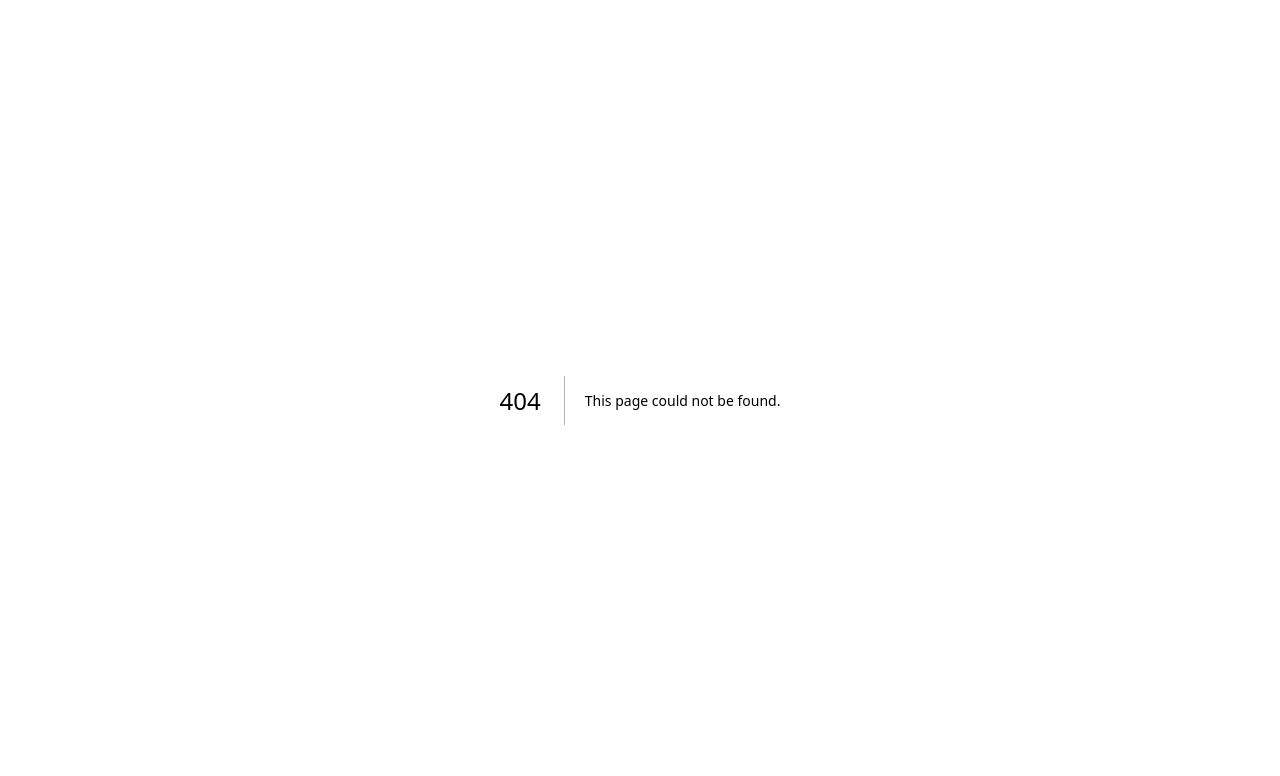
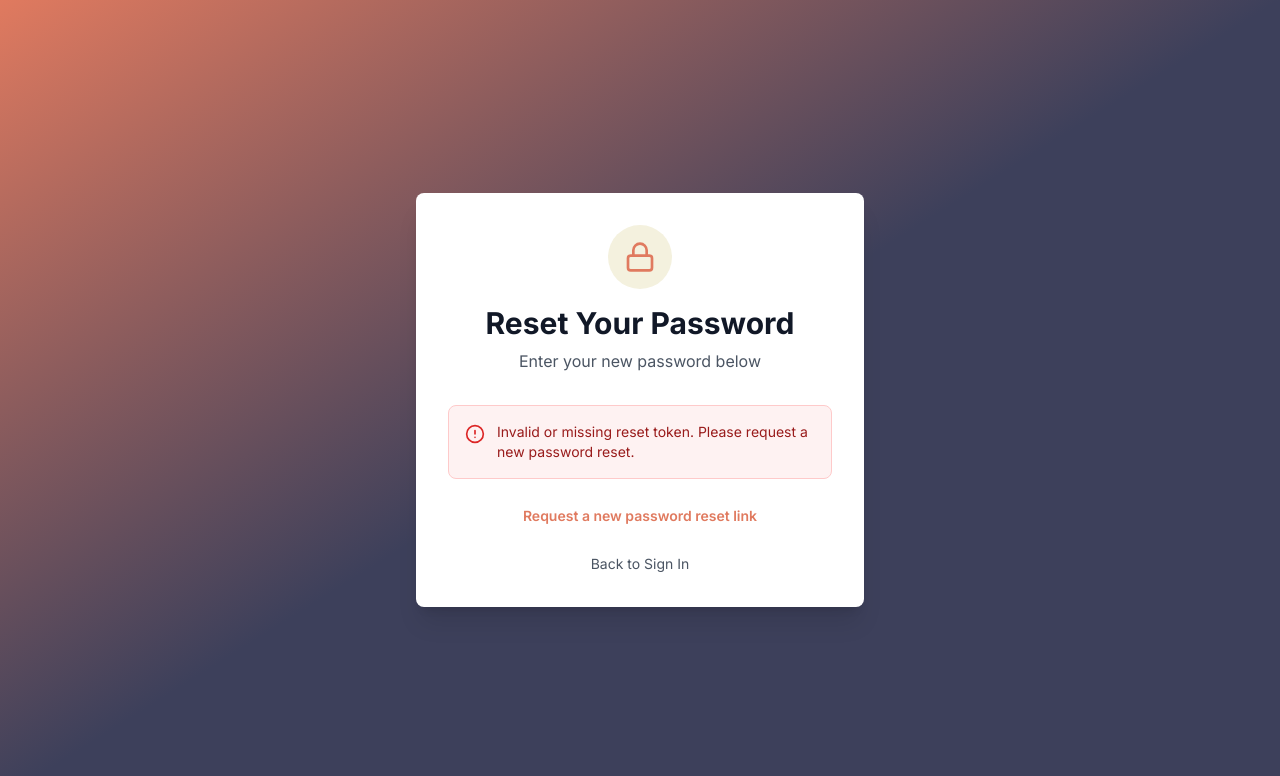
Before and after one commit to the-zedman/pitch-my-page, a Next.js app: page /auth/reset-password in a window 1280 px wide. Before the commit this address had no page. Shown: the top 776 px of the page. Built offline with nearby package versions, Linux system fonts and the light colour scheme.

Commit message:
Add reset password page for password reset flow

```diff
--- /dev/null
+++ b/app/auth/reset-password/page.tsx
@@ -0,0 +1,197 @@
+'use client'
+
+import { useState, useEffect } from 'react'
+import Link from 'next/link'
+import { useRouter, useSearchParams } from 'next/navigation'
+import { useForm } from 'react-hook-form'
+import { zodResolver } from '@hookform/resolvers/zod'
+import { z } from 'zod'
+import { Loader2, Lock, AlertCircle, CheckCircle } from 'lucide-react'
+import { createSupabaseClient } from '@/lib/supabase/client'
+
+const resetPasswordSchema = z.object({
+  password: z.string().min(8, 'Password must be at least 8 characters'),
+  confirmPassword: z.string(),
+}).refine((data) => data.password === data.confirmPassword, {
+  message: "Passwords don't match",
+  path: ["confirmPassword"],
+})
+
+type ResetPasswordFormData = z.infer<typeof resetPasswordSchema>
+
+export default function ResetPasswordPage() {
+  const router = useRouter()
+  const searchParams = useSearchParams()
+  const [loading, setLoading] = useState(false)
+  const [error, setError] = useState<string | null>(null)
+  const [success, setSuccess] = useState(false)
+  const [token, setToken] = useState<string | null>(null)
+
+  useEffect(() => {
+    const tokenParam = searchParams.get('token')
+    if (tokenParam) {
+      setToken(tokenParam)
+    } else {
+      setError('Invalid or missing reset token. Please request a new password reset.')
+    }
+  }, [searchParams])
+
+  const {
+    register,
+    handleSubmit,
+    formState: { errors },
+  } = useForm<ResetPasswordFormData>({
+    resolver: zodResolver(resetPasswordSchema),
+  })
+
+  const onSubmit = async (data: ResetPasswordFormData) => {
+    if (!token) {
+      setError('Invalid reset token')
+      return
+    }
+
+    setLoading(true)
+    setError(null)
+    setSuccess(false)
+
+    try {
+      const supabase = createSupabaseClient()
+
+      // Update password using the token
+      const { error: updateError } = await supabase.auth.updateUser({
+        password: data.password,
+      })
+
+      if (updateError) {
+        throw updateError
+      }
+
+      setSuccess(true)
+
+      // Redirect to login after a moment
+      setTimeout(() => {
+        router.push('/auth/login?message=Password reset successfully')
+      }, 2000)
+    } catch (err: any) {
+      console.error('Password reset error:', err)
+      setError(err.message || 'Failed to reset password. The link may have expired. Please request a new one.')
+    } finally {
+      setLoading(false)
+    }
+  }
+
+  return (
+    <div className="min-h-screen bg-gradient-to-br from-primary-500 via-primary-400 to-primary-600 flex items-center justify-center p-4">
+      <div className="max-w-md w-full bg-white rounded-lg shadow-xl p-8">
+        <div className="text-center mb-8">
+          <div className="w-16 h-16 bg-accent-eggshell rounded-full flex items-center justify-center mx-auto mb-4">
+            <Lock className="w-8 h-8 text-primary-500" />
+          </div>
+          <h1 className="text-3xl font-bold text-gray-900 mb-2">Reset Your Password</h1>
+          <p className="text-gray-600">
+            Enter your new password below
+          </p>
+        </div>
+
+        {error && (
+          <div className="mb-6 p-4 bg-red-50 border border-red-200 rounded-lg flex items-start gap-3">
+            <AlertCircle className="w-5 h-5 text-red-600 flex-shrink-0 mt-0.5" />
+            <div className="flex-1">
+              <p className="text-sm text-red-800">{error}</p>
+            </div>
+          </div>
+        )}
+
+        {success && (
+          <div className="mb-6 p-4 bg-green-50 border border-green-200 rounded-lg flex items-start gap-3">
+            <CheckCircle className="w-5 h-5 text-green-600 flex-shrink-0 mt-0.5" />
+            <div className="flex-1">
+              <p className="text-sm text-green-800 font-semibold">Password reset successfully!</p>
+              <p className="text-sm text-green-700 mt-1">Redirecting to login...</p>
+            </div>
+          </div>
+        )}
+
+        {token && !success && (
+          <form onSubmit={handleSubmit(onSubmit)} className="space-y-4">
+            {/* New Password */}
+            <div>
+              <label htmlFor="password" className="block text-sm font-medium text-gray-700 mb-2">
+                New Password
+              </label>
+              <div className="relative">
+                <Lock className="absolute left-3 top-1/2 transform -translate-y-1/2 text-gray-400 w-5 h-5" />
+                <input
+                  id="password"
+                  type="password"
+                  {...register('password')}
+                  placeholder="At least 8 characters"
+                  className="w-full pl-10 pr-4 py-2 border border-gray-300 rounded-lg focus:ring-2 focus:ring-primary-500 focus:border-transparent"
+                />
+              </div>
+              {errors.password && (
+                <p className="mt-1 text-sm text-red-600">{errors.password.message}</p>
+              )}
+            </div>
+
+            {/* Confirm Password */}
+            <div>
+              <label htmlFor="confirmPassword" className="block text-sm font-medium text-gray-700 mb-2">
+                Confirm New Password
+              </label>
+              <div className="relative">
+                <Lock className="absolute left-3 top-1/2 transform -translate-y-1/2 text-gray-400 w-5 h-5" />
+                <input
+                  id="confirmPassword"
+                  type="password"
+                  {...register('confirmPassword')}
+                  placeholder="Confirm your password"
+                  className="w-full pl-10 pr-4 py-2 border border-gray-300 rounded-lg focus:ring-2 focus:ring-primary-500 focus:border-transparent"
+                />
+              </div>
+              {errors.confirmPassword && (
+                <p className="mt-1 text-sm text-red-600">{errors.confirmPassword.message}</p>
+              )}
+            </div>
+
+            {/* Submit Button */}
+            <button
+              type="submit"
+              disabled={loading || success}
+              className="w-full bg-primary-500 text-white py-3 px-6 rounded-lg font-semibold hover:bg-primary-200 disabled:opacity-50 disabled:cursor-not-allowed flex items-center justify-center gap-2 mt-6"
+            >
+              {loading ? (
+                <>
+                  <Loader2 className="w-5 h-5 animate-spin" />
+                  Resetting...
+                </>
+              ) : (
+                'Reset Password'
+              )}
+            </button>
+          </form>
+        )}
+
+        {!token && !success && (
+          <div className="text-center">
+            <Link
+              href="/auth/forgot-password"
+              className="text-sm text-primary-500 hover:text-primary-200 font-semibold"
+            >
+              Request a new password reset link
+            </Link>
+          </div>
+        )}
+
+        <div className="mt-6 text-center">
+          <Link
+            href="/auth/login"
+            className="text-sm text-gray-600 hover:text-gray-700"
+          >
+            Back to Sign In
+          </Link>
+        </div>
+      </div>
+    </div>
+  )
+}
```
